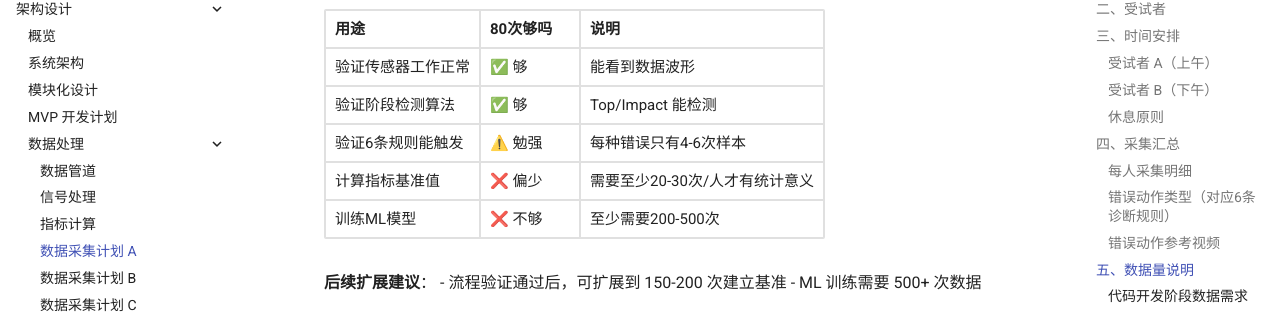
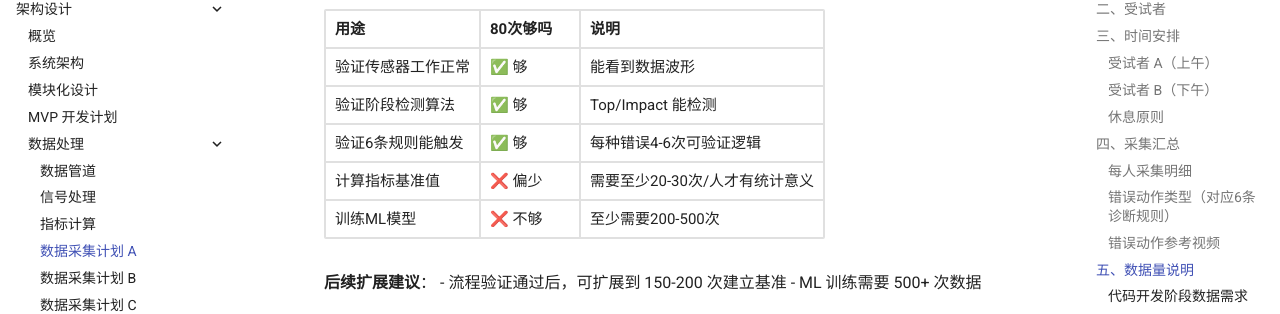
Before and after one commit to movement-chain-ai/movement-chain-docs, an MkDocs documentation site: the page built from docs/zh/design/architecture/data-processing/data-collection-plan-a.md, in a window 1280 px wide and 900 px high, scrolled down 4387 px. Shown: the part 126-440 px from the top of the window. Built offline with MkDocs 1.6.1 and Material for MkDocs 9.7.7, drawn with Linux system fonts in a browser that asks for light colours; comment, search, counter and statistics services are not loaded; the version menu is left out.

Commit message:
docs: 更新6条规则验证的数据量评估为足够
🤖 Generated with [Claude Code](https://claude.com/claude-code)

Co-Authored-By: Claude Opus 4.5 <noreply@anthropic.com>

```diff
--- a/docs/zh/design/architecture/data-processing/data-collection-plan-a.md
+++ b/docs/zh/design/architecture/data-processing/data-collection-plan-a.md
@@ -135,7 +135,7 @@
 |------|---------|------|
 | 验证传感器工作正常 | ✅ 够 | 能看到数据波形 |
 | 验证阶段检测算法 | ✅ 够 | Top/Impact 能检测 |
-| 验证6条规则能触发 | ⚠️ 勉强 | 每种错误只有4-6次样本 |
+| 验证6条规则能触发 | ✅ 够 | 每种错误4-6次可验证逻辑 |
 | 计算指标基准值 | ❌ 偏少 | 需要至少20-30次/人才有统计意义 |
 | 训练ML模型 | ❌ 不够 | 至少需要200-500次 |
 
```
